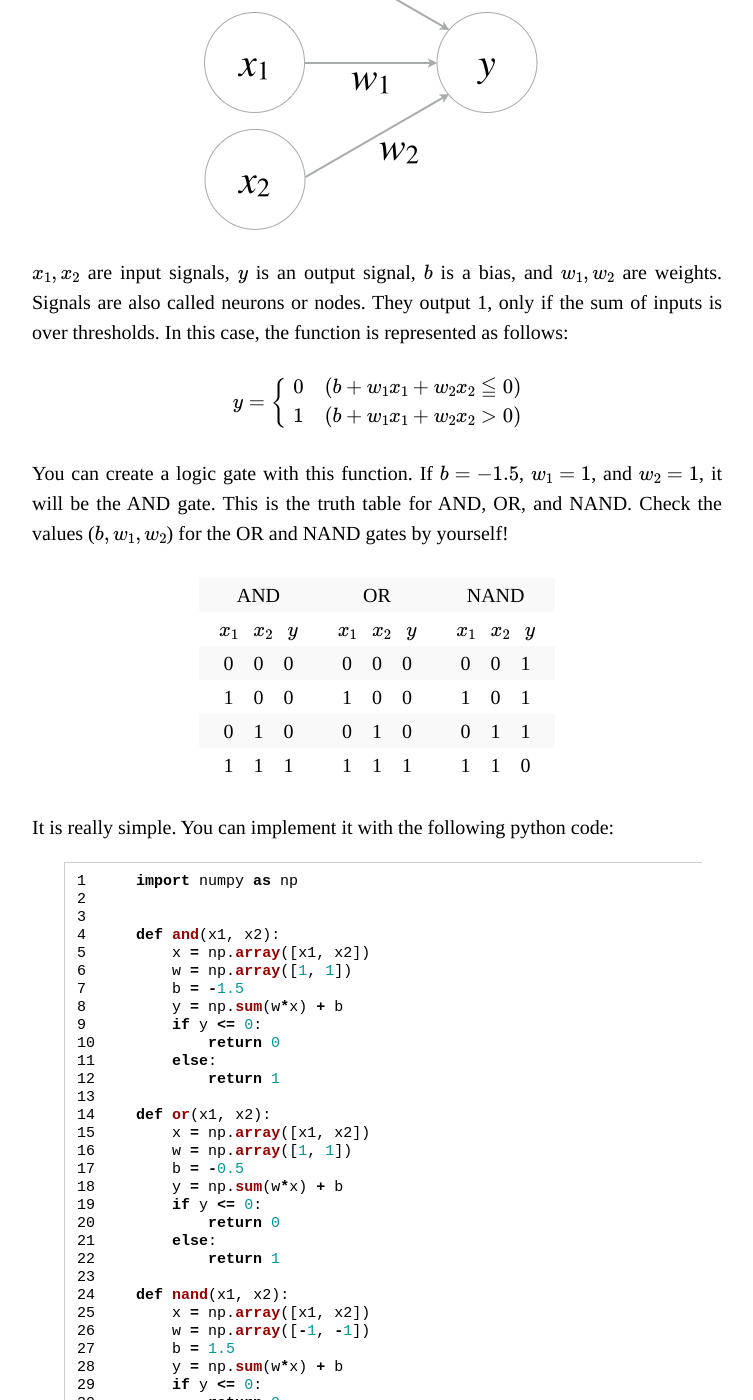
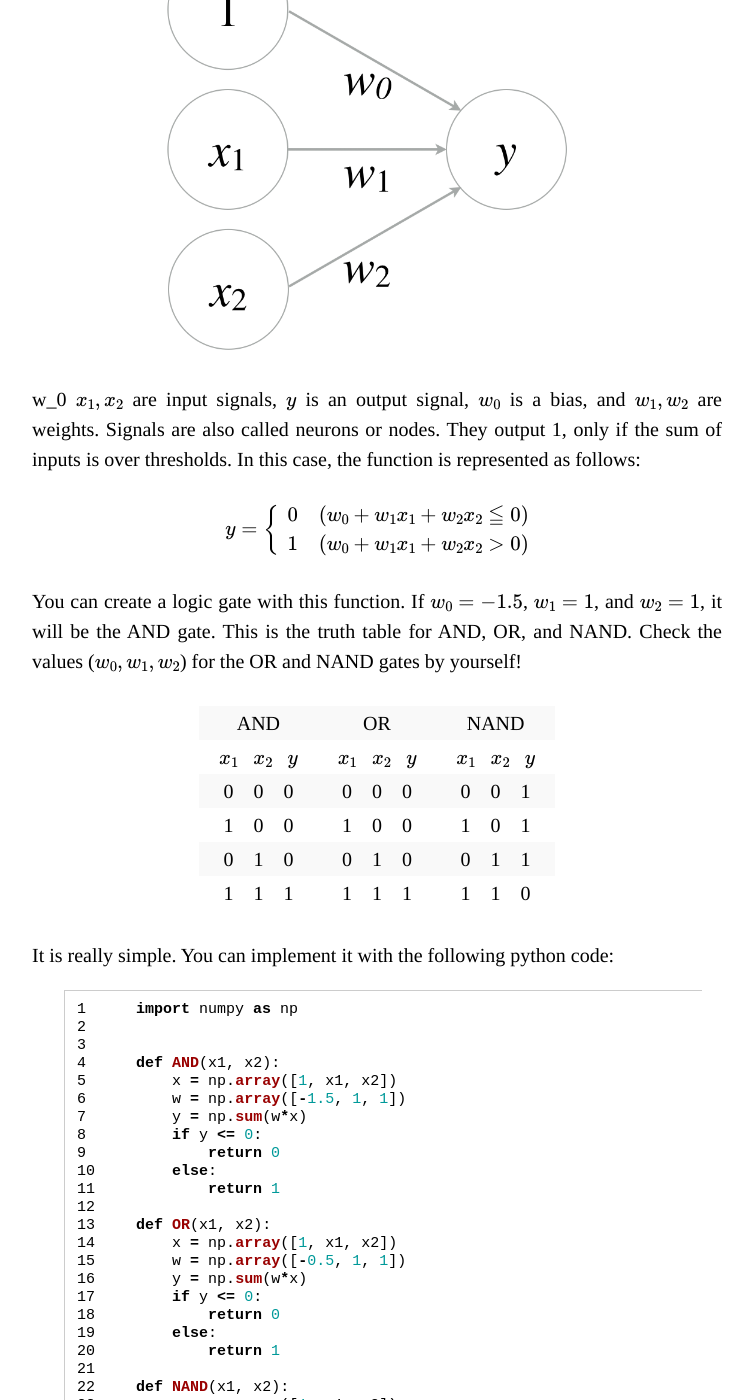
Before and after one commit to schwalbe10/thinkage, a Jekyll site: the page built from _posts/2017-01-21-perceptron.md, in a window 1280 px wide and 1400 px high, scrolled down 516 px. Shown: the whole window, without its empty margins (263-1016 px from the left). Built offline with Jekyll 4.4.1, drawn with Linux system fonts in a browser that asks for light colours; formulas are drawn with MathJax 3; some of the changed text lies outside the part shown.

Commit message:
Update the blog

```diff
--- a/_posts/2017-01-21-perceptron.md
+++ b/_posts/2017-01-21-perceptron.md
@@ -11,21 +11,21 @@ tags:
 The perceptron is an algorithm that signals information from an input layer to an output layer. The figure shows the 2 inputs perceptron.
 
  ![perceptron]({{site.github.url}}/images/posts/perceptron.png)
-
-$$ x_1, x_2 $$ are input signals, $$ y $$ is an output signal,  $$ b $$ is a bias, and $$ w_1, w_2 $$ are weights. Signals are also called neurons or nodes. They output 1, only if the sum of inputs is over thresholds. In this case, the function is represented as follows:
+w_0
+$$ x_1, x_2 $$ are input signals, $$ y $$ is an output signal,  $$ w_0 $$ is a bias, and $$ w_1, w_2 $$ are weights. Signals are also called neurons or nodes. They output 1, only if the sum of inputs is over thresholds. In this case, the function is represented as follows:
 
 $$
 \begin{eqnarray*}
     y = \left\{
         \begin{array}{l}
-            0 & ( b + w_1x_1 + w_2x_2  \leqq 0) \\
-            1 & ( b + w_1x_1 + w_2x_2  > 0)
+            0 & ( w_0 + w_1x_1 + w_2x_2  \leqq 0) \\
+            1 & ( w_0 + w_1x_1 + w_2x_2  > 0)
         \end{array}
     \right.
 \end{eqnarray*}
 $$
 
-You can create a logic gate with this function. If $$ b=-1.5 $$, $$ w_1=1 $$, and $$  w_2=1 $$, it will be the AND gate. This is the truth table for AND, OR, and NAND. Check the values ($$ b, w_1, w_2 $$) for the OR and NAND gates by yourself!
+You can create a logic gate with this function. If $$ w_0=-1.5 $$, $$ w_1=1 $$, and $$  w_2=1 $$, it will be the AND gate. This is the truth table for AND, OR, and NAND. Check the values ($$ w_0, w_1, w_2 $$) for the OR and NAND gates by yourself!
 
 |AND|OR|NAND|
 |:--:|:--:|:--:|
@@ -41,31 +41,28 @@ It is really simple. You can implement it with the following python code:
 import numpy as np
 
 
-def and(x1, x2):
-    x = np.array([x1, x2])
-    w = np.array([1, 1])
-    b = -1.5
-    y = np.sum(w*x) + b
+def AND(x1, x2):
+    x = np.array([1, x1, x2])
+    w = np.array([-1.5, 1, 1])
+    y = np.sum(w*x)
     if y <= 0:
         return 0
     else:
         return 1
 
-def or(x1, x2):
-    x = np.array([x1, x2])
-    w = np.array([1, 1])
-    b = -0.5
-    y = np.sum(w*x) + b
+def OR(x1, x2):
+    x = np.array([1, x1, x2])
+    w = np.array([-0.5, 1, 1])
+    y = np.sum(w*x)
     if y <= 0:
         return 0
     else:
         return 1
 
-def nand(x1, x2):
-    x = np.array([x1, x2])
-    w = np.array([-1, -1])
-    b = 1.5
-    y = np.sum(w*x) + b
+def NAND(x1, x2):
+    x = np.array([1, x1, x2])
+    w = np.array([1.5, -1, -1])
+    y = np.sum(w*x)
     if y <= 0:
         return 0
     else:
@@ -77,17 +74,17 @@ if __name__ == '__main__':
 
     print("AND")
     for x in input:
-        y = and(x[0], x[1])
+        y = AND(x[0], x[1])
         print(str(x) + " -> " + str(y))
 
     print("OR")
     for x in input:
-        y = or(x[0], x[1])
+        y = OR(x[0], x[1])
         print(str(x) + " -> " + str(y))
 
     print("NAND")
     for x in input:
-        y = nand(x[0], x[1])
+        y = NAND(x[0], x[1])
         print(str(x) + " -> " + str(y))
 ~~~
 
```
Also changed, not shown: _posts/2017-02-08-activation.md (added, +91 -0 lines), images/posts/activation-function.png (added), images/posts/perceptron.png.
